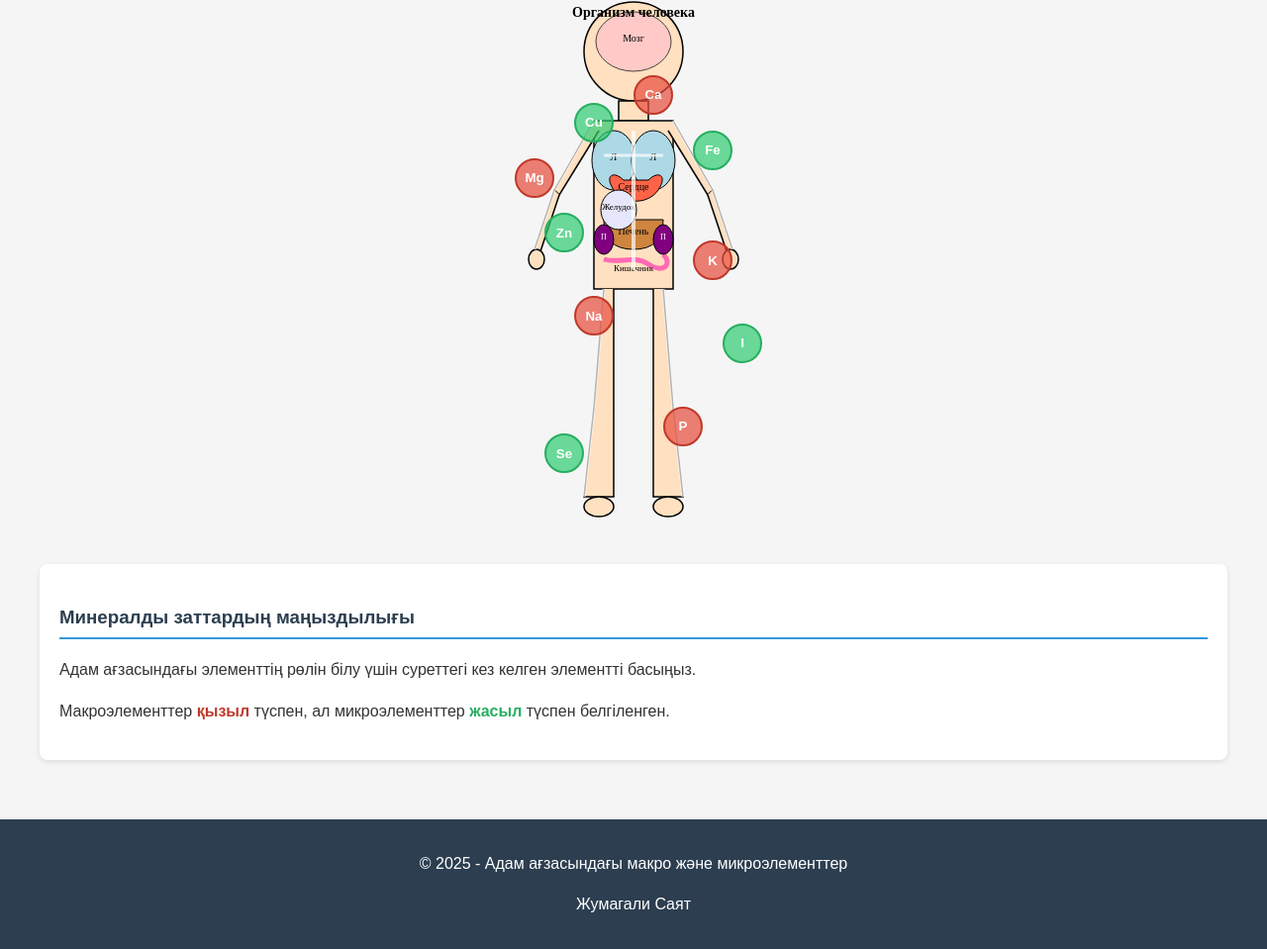
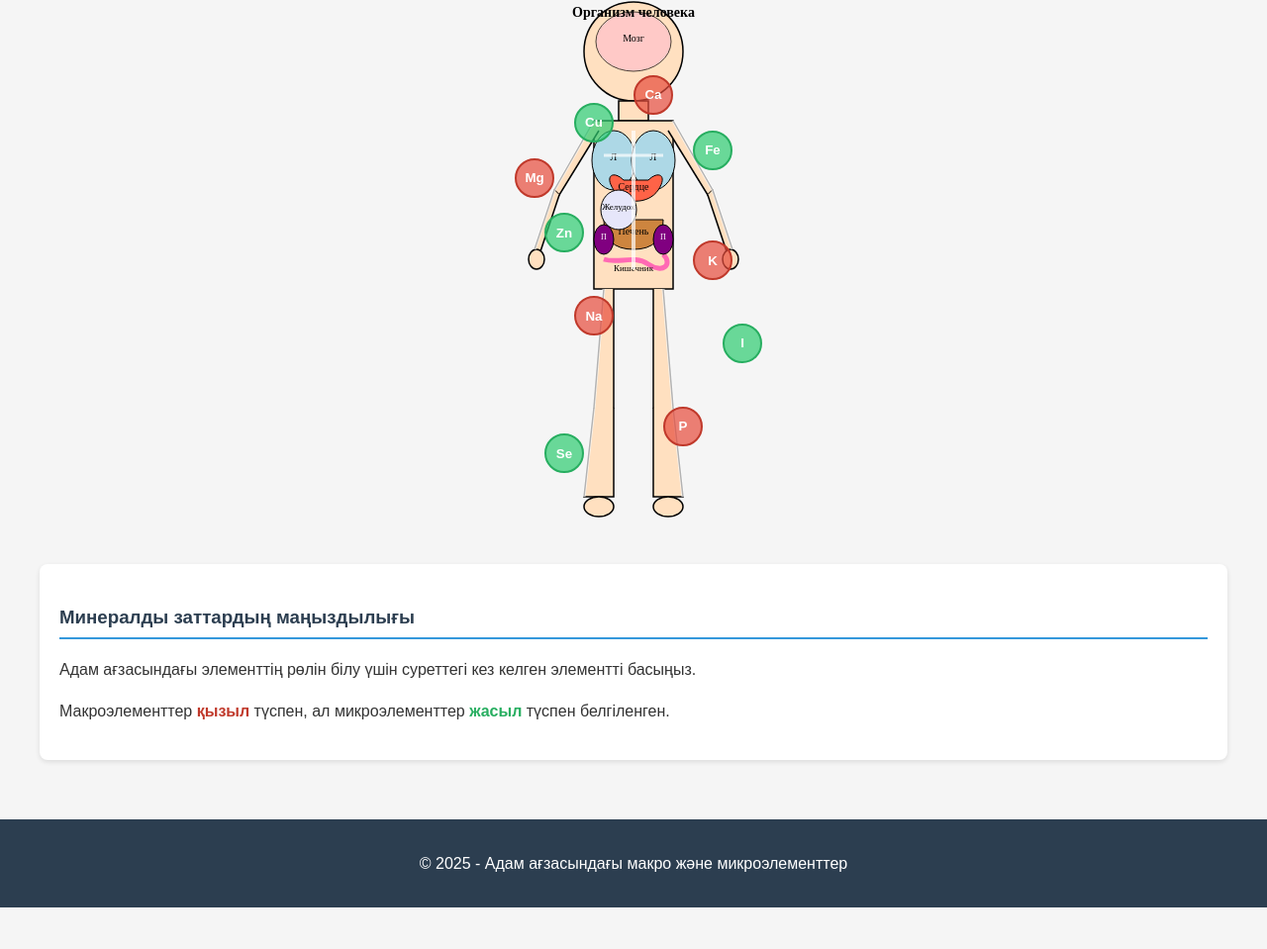
Before and after one commit to Rusats986/sayat-zhum, a plain HTML site: page index.html in a window 1280 px wide. Shown: the part 457-1416 px from the top of the page at 99% size. After the commit the page ends 1374 px from the top, so only its background shows below. Drawn offline with Linux system fonts and the light colour scheme.

Commit message:
Update index.html

```diff
--- a/index.html
+++ b/index.html
@@ -316,7 +316,6 @@
 
     <footer>
         <p>&copy; 2025 - Адам ағзасындағы макро және микроэлементтер</p>
-        <p>Жумагали Саят</p>
     </footer>
 
     <script>
```
